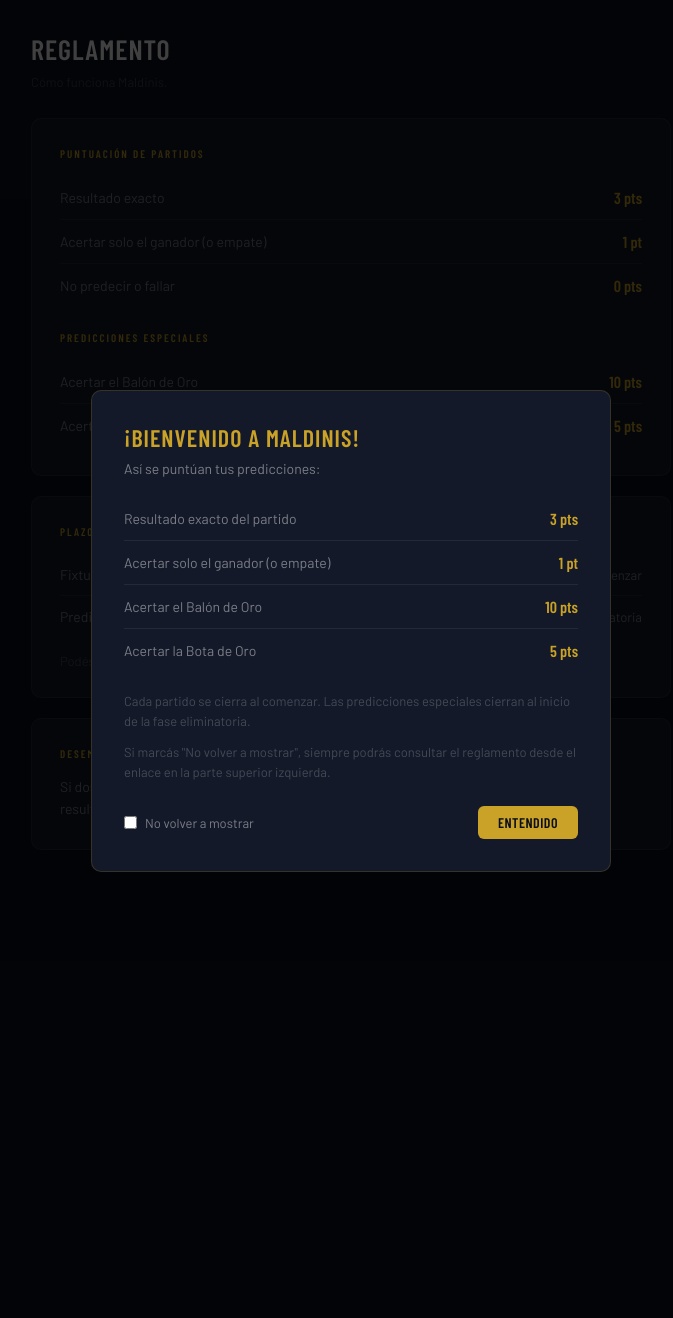
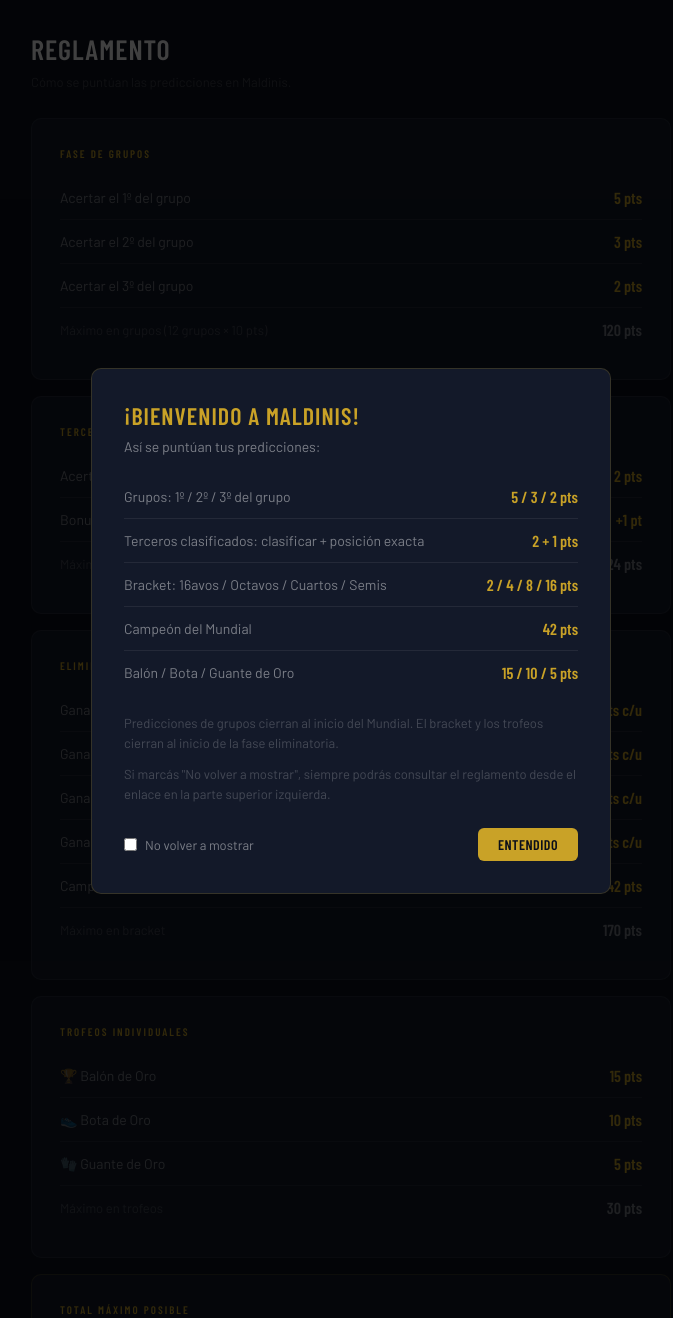
Before and after one commit to yamilpalmiero/maldinis, a Django app: page /accounts/reglamento/ in a window 1280 px wide. Shown: the part 56-1374 px from the top of the page, without its empty margins (289-962 px from the left). Run offline with Django 5.2, Linux system fonts and the light colour scheme; the visitor is signed in with stand-in values (Sample User, id 1); data comes from the database, SQL or seed files in the repository; parts of the project's set-up code (start-up, migrations or seed data) failed here and were passed over.

Commit message:
feat(scoring): nuevo sistema de puntaje + actualiza modal de bienvenida y reglamento
- predictions/services/scoring.py: servicio con compute_user_points();
  bracket scoring funcional (usa Match.home_score/away_score/status);
  grupos, terceros y trofeos retornan 0 hasta que existan resultados
  oficiales (Phase 14g)
- BRACKET_POINTS: R32=2, R16=4, QF=8, SF=16, F=42 pts
- Vista ranking: usa compute_user_points(), ordena por puntos desc
- Modal de bienvenida: tabla nueva con Grupos/Terceros/Bracket/Trofeos
- Reglamento: reescrito con 5 secciones (Grupos 120, Terceros 24,
  Bracket 170, Trofeos 30, Total 344 pts) + sección de plazos

Co-Authored-By: Claude Sonnet 4.6 <noreply@anthropic.com>

```diff
--- a/app/accounts/templates/accounts/reglamento.html
+++ b/app/accounts/templates/accounts/reglamento.html
@@ -8,49 +8,130 @@
         Reglamento
     </h1>
     <p style="color: var(--text-muted); font-size: 13px; margin-bottom: 28px;">
-        Cómo funciona Maldinis.
+        Cómo se puntúan las predicciones en Maldinis.
     </p>
 
-    <div style="background: var(--bg-card); border: 0.5px solid var(--border); border-radius: var(--radius); padding: 28px; margin-bottom: 20px;">
-        <h2 class="section-title">Puntuación de partidos</h2>
-        <ul class="rules-list" style="margin-bottom: 24px;">
+    <!-- GRUPOS -->
+    <div style="background: var(--bg-card); border: 0.5px solid var(--border); border-radius: var(--radius); padding: 28px; margin-bottom: 16px;">
+        <h2 class="section-title">Fase de grupos</h2>
+        <ul class="rules-list">
             <li>
-                <span>Resultado exacto</span>
+                <span>Acertar el 1º del grupo</span>
+                <span class="rule-points">5 pts</span>
+            </li>
+            <li>
+                <span>Acertar el 2º del grupo</span>
                 <span class="rule-points">3 pts</span>
             </li>
             <li>
-                <span>Acertar solo el ganador (o empate)</span>
-                <span class="rule-points">1 pt</span>
+                <span>Acertar el 3º del grupo</span>
+                <span class="rule-points">2 pts</span>
             </li>
             <li>
-                <span>No predecir o fallar</span>
-                <span class="rule-points">0 pts</span>
-            </li>
-        </ul>
-
-        <h2 class="section-title">Predicciones especiales</h2>
-        <ul class="rules-list">
-            <li>
-                <span>Acertar el Balón de Oro</span>
-                <span class="rule-points">10 pts</span>
-            </li>
-            <li>
-                <span>Acertar la Bota de Oro</span>
-                <span class="rule-points">5 pts</span>
+                <span style="color: var(--text-muted); font-size: 13px;">Máximo en grupos (12 grupos × 10 pts)</span>
+                <span class="rule-points" style="color: var(--text-secondary);">120 pts</span>
             </li>
         </ul>
     </div>
 
-    <div style="background: var(--bg-card); border: 0.5px solid var(--border); border-radius: var(--radius); padding: 28px; margin-bottom: 20px;">
+    <!-- TERCEROS -->
+    <div style="background: var(--bg-card); border: 0.5px solid var(--border); border-radius: var(--radius); padding: 28px; margin-bottom: 16px;">
+        <h2 class="section-title">Terceros clasificados</h2>
+        <ul class="rules-list">
+            <li>
+                <span>Acertar que un país está entre los 8 mejores terceros</span>
+                <span class="rule-points">2 pts</span>
+            </li>
+            <li>
+                <span>Bonus: posición exacta en el ranking de terceros</span>
+                <span class="rule-points">+1 pt</span>
+            </li>
+            <li>
+                <span style="color: var(--text-muted); font-size: 13px;">Máximo en terceros (8 slots × 3 pts)</span>
+                <span class="rule-points" style="color: var(--text-secondary);">24 pts</span>
+            </li>
+        </ul>
+    </div>
+
+    <!-- BRACKET -->
+    <div style="background: var(--bg-card); border: 0.5px solid var(--border); border-radius: var(--radius); padding: 28px; margin-bottom: 16px;">
+        <h2 class="section-title">Eliminatorias (bracket)</h2>
+        <ul class="rules-list">
+            <li>
+                <span>Ganador en 16avos de final</span>
+                <span class="rule-points">2 pts c/u</span>
+            </li>
+            <li>
+                <span>Ganador en Octavos de final</span>
+                <span class="rule-points">4 pts c/u</span>
+            </li>
+            <li>
+                <span>Ganador en Cuartos de final</span>
+                <span class="rule-points">8 pts c/u</span>
+            </li>
+            <li>
+                <span>Ganador en Semifinales</span>
+                <span class="rule-points">16 pts c/u</span>
+            </li>
+            <li>
+                <span>Campeón del Mundial</span>
+                <span class="rule-points">42 pts</span>
+            </li>
+            <li>
+                <span style="color: var(--text-muted); font-size: 13px;">Máximo en bracket</span>
+                <span class="rule-points" style="color: var(--text-secondary);">170 pts</span>
+            </li>
+        </ul>
+    </div>
+
+    <!-- TROFEOS -->
+    <div style="background: var(--bg-card); border: 0.5px solid var(--border); border-radius: var(--radius); padding: 28px; margin-bottom: 16px;">
+        <h2 class="section-title">Trofeos individuales</h2>
+        <ul class="rules-list">
+            <li>
+                <span>🏆 Balón de Oro</span>
+                <span class="rule-points">15 pts</span>
+            </li>
+            <li>
+                <span>👟 Bota de Oro</span>
+                <span class="rule-points">10 pts</span>
+            </li>
+            <li>
+                <span>🧤 Guante de Oro</span>
+                <span class="rule-points">5 pts</span>
+            </li>
+            <li>
+                <span style="color: var(--text-muted); font-size: 13px;">Máximo en trofeos</span>
+                <span class="rule-points" style="color: var(--text-secondary);">30 pts</span>
+            </li>
+        </ul>
+    </div>
+
+    <!-- TOTAL -->
+    <div style="background: var(--bg-card); border: 0.5px solid var(--border-gold); border-radius: var(--radius); padding: 28px; margin-bottom: 16px;">
+        <h2 class="section-title">Total máximo posible</h2>
+        <ul class="rules-list">
+            <li>
+                <span style="font-size: 15px; font-weight: 500;">Grupos + Terceros + Bracket + Trofeos</span>
+                <span class="rule-points" style="font-size: 20px;">344 pts</span>
+            </li>
+        </ul>
+        <p style="color: var(--text-muted); font-size: 13px; margin-top: 16px; line-height: 1.6;">
+            El bracket pesa casi la mitad del total (170 pts), y los puntos se duplican cada ronda. Eso hace posible remontar hasta el final del torneo: alguien que acierta el campeón gana más en un solo partido que en toda la fase de grupos.
+        </p>
+    </div>
+
+    <!-- PLAZOS -->
+    <div style="background: var(--bg-card); border: 0.5px solid var(--border); border-radius: var(--radius); padding: 28px;">
         <h2 class="section-title">Plazos</h2>
         <ul class="rules-list">
             <li>
-                <span>Fixture</span>
-                <span style="color: var(--text-secondary); font-size: 13px; text-align: right;">Cada partido cierra al comenzar</span>
+                <span>Predicciones de grupos</span>
+                <span style="color: var(--text-secondary); font-size: 13px; text-align: right;">Cierran al inicio del primer partido del Mundial</span>
             </li>
             <li>
-                <span>Predicciones especiales</span>
-                <span style="color: var(--text-secondary); font-size: 13px; text-align: right;">Hasta el inicio de la fase eliminatoria</span>
+                <span>Bracket y trofeos</span>
+                <span style="color: var(--text-secondary); font-size: 13px; text-align: right;">Cierran al inicio de la fase eliminatoria</span>
             </li>
         </ul>
         <p style="color: var(--text-muted); font-size: 13px; margin-top: 16px;">
@@ -58,11 +139,5 @@
         </p>
     </div>
 
-    <div style="background: var(--bg-card); border: 0.5px solid var(--border); border-radius: var(--radius); padding: 28px;">
-        <h2 class="section-title">Desempate en el ranking</h2>
-        <p style="color: var(--text-secondary); font-size: 14px; line-height: 1.6;">
-            Si dos o más participantes terminan con los mismos puntos, gana quien haya acertado más resultados exactos (3 pts).
-        </p>
-    </div>
 </div>
 {% endblock %}
--- a/app/templates/base.html
+++ b/app/templates/base.html
@@ -392,25 +392,29 @@
 
             <ul class="rules-list">
                 <li>
-                    <span>Resultado exacto del partido</span>
-                    <span class="rule-points">3 pts</span>
+                    <span>Grupos: 1º / 2º / 3º del grupo</span>
+                    <span class="rule-points">5 / 3 / 2 pts</span>
                 </li>
                 <li>
-                    <span>Acertar solo el ganador (o empate)</span>
-                    <span class="rule-points">1 pt</span>
+                    <span>Terceros clasificados: clasificar + posición exacta</span>
+                    <span class="rule-points">2 + 1 pts</span>
                 </li>
                 <li>
-                    <span>Acertar el Balón de Oro</span>
-                    <span class="rule-points">10 pts</span>
+                    <span>Bracket: 16avos / Octavos / Cuartos / Semis</span>
+                    <span class="rule-points">2 / 4 / 8 / 16 pts</span>
                 </li>
                 <li>
-                    <span>Acertar la Bota de Oro</span>
-                    <span class="rule-points">5 pts</span>
+                    <span>Campeón del Mundial</span>
+                    <span class="rule-points">42 pts</span>
+                </li>
+                <li>
+                    <span>Balón / Bota / Guante de Oro</span>
+                    <span class="rule-points">15 / 10 / 5 pts</span>
                 </li>
             </ul>
 
             <p style="color: var(--text-muted); font-size: 13px; margin-top: 20px; line-height: 1.5;">
-                Cada partido se cierra al comenzar. Las predicciones especiales cierran al inicio de la fase eliminatoria.
+                Predicciones de grupos cierran al inicio del Mundial. El bracket y los trofeos cierran al inicio de la fase eliminatoria.
             </p>
             <p style="color: var(--text-muted); font-size: 13px; margin-top: 12px; line-height: 1.5;">
                 Si marcás "No volver a mostrar", siempre podrás consultar el reglamento desde el enlace en la parte superior izquierda.
```
Also changed, not shown: app/predictions/services/scoring.py (added, +96 -0 lines), app/predictions/views.py (+18 -13 lines).
